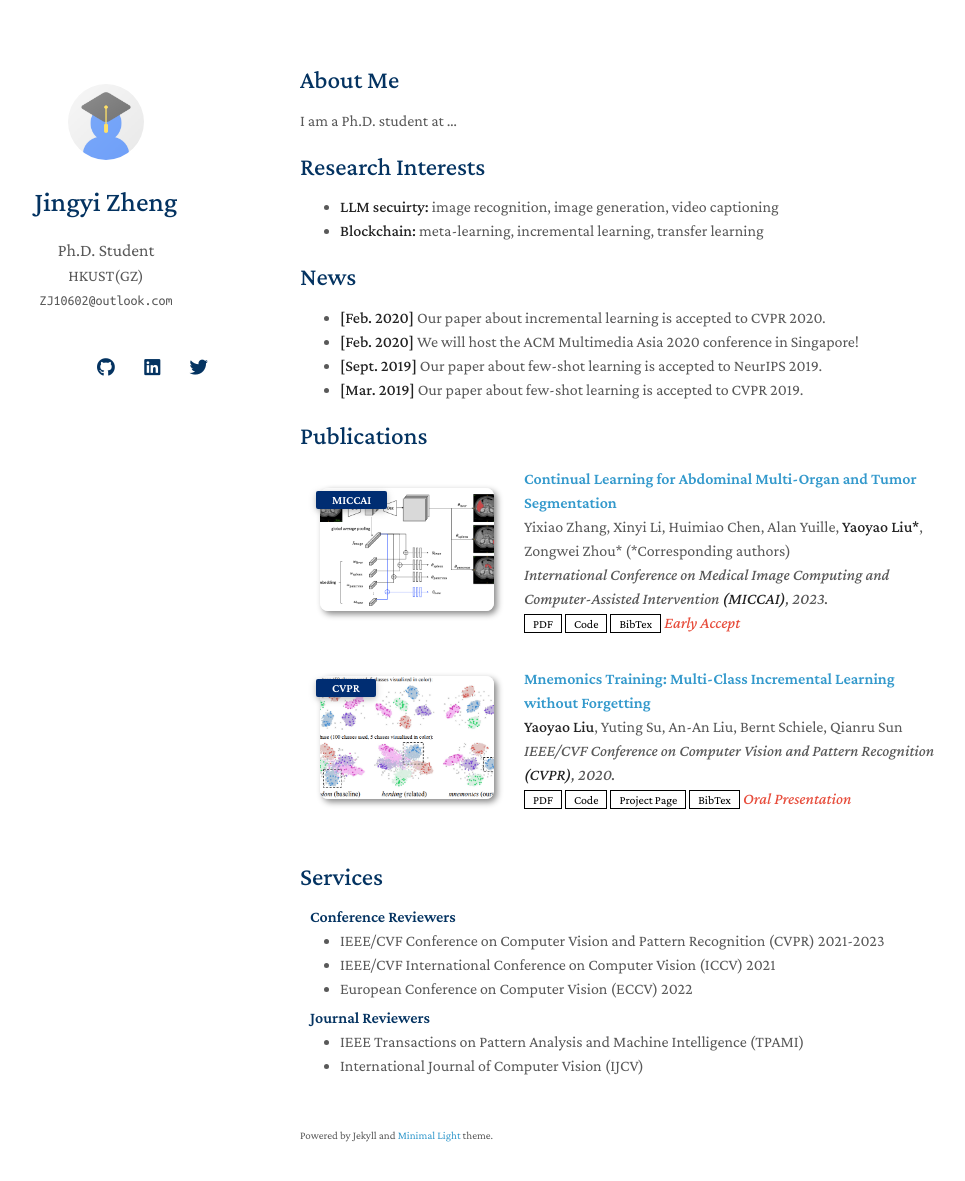
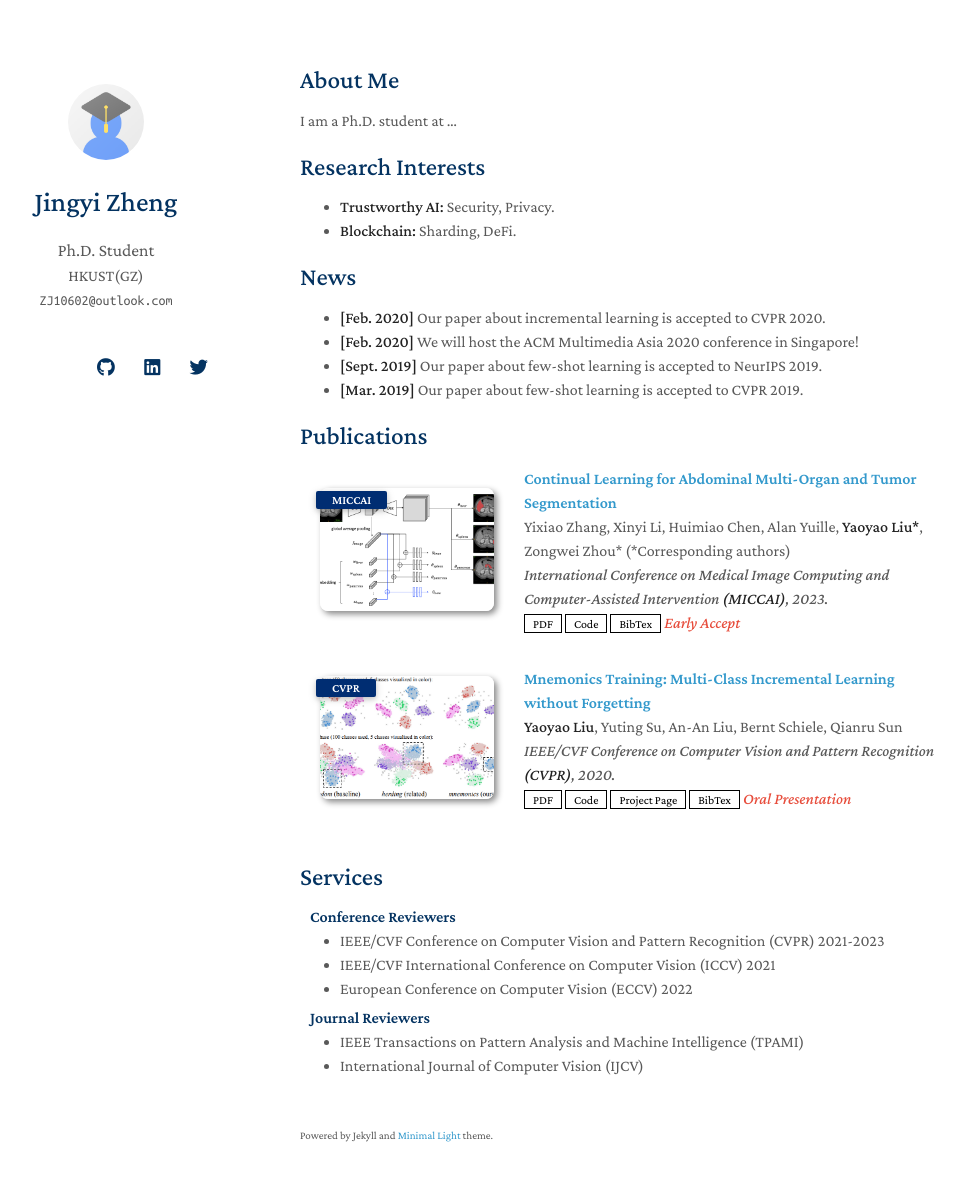
Before and after one commit to Jingyi62/jingyi62.github.io, a Jekyll site: the page built from index.md, in a window 1280 px wide and 1216 px high. Shown: the top 1181 px of the window, without its empty margins (170-1135 px from the left). Built offline with Jekyll 4.4.1, drawn with Linux system fonts in a browser that asks for light colours; nearby versions of some CDN libraries; a style sheet for code colours, icons or effects is not loaded; our own code applies the rules of GitHub Pages for plain Markdown files.

Commit message:
Update index.md

```diff
--- a/index.md
+++ b/index.md
@@ -8,8 +8,8 @@ I am a Ph.D. student at ...
 
 ## Research Interests
 
-- **LLM secuirty:** image recognition, image generation, video captioning
-- **Blockchain:** meta-learning, incremental learning, transfer learning
+- **Trustworthy AI:** Security, Privacy.
+- **Blockchain:** Sharding, DeFi.
 
 ## News
 
```
